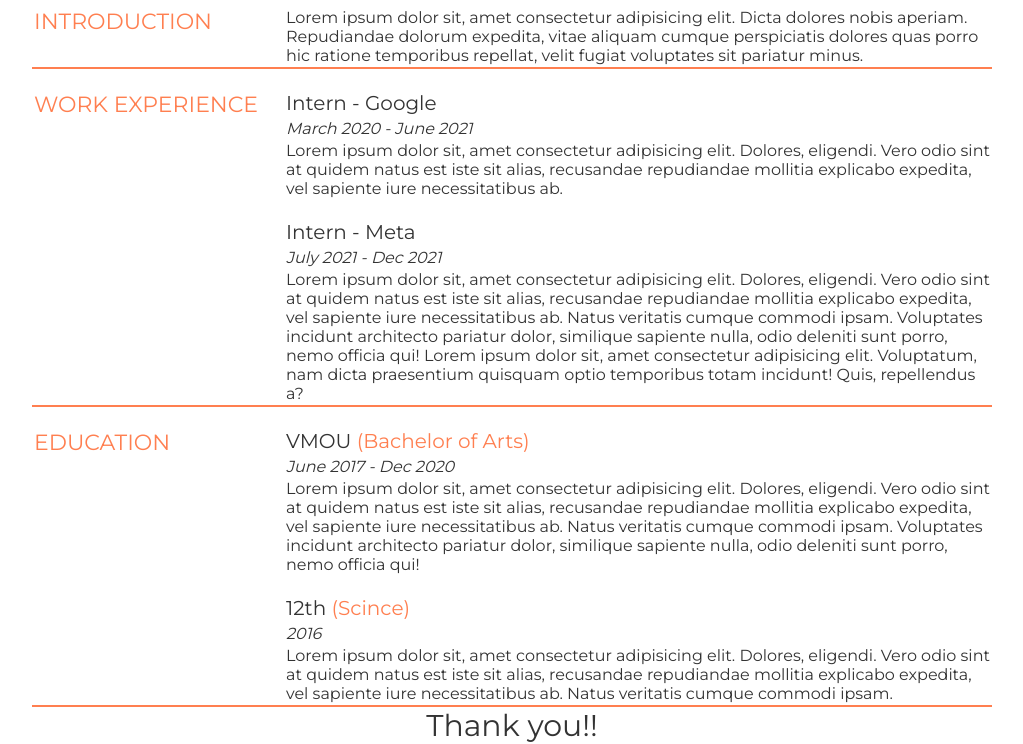
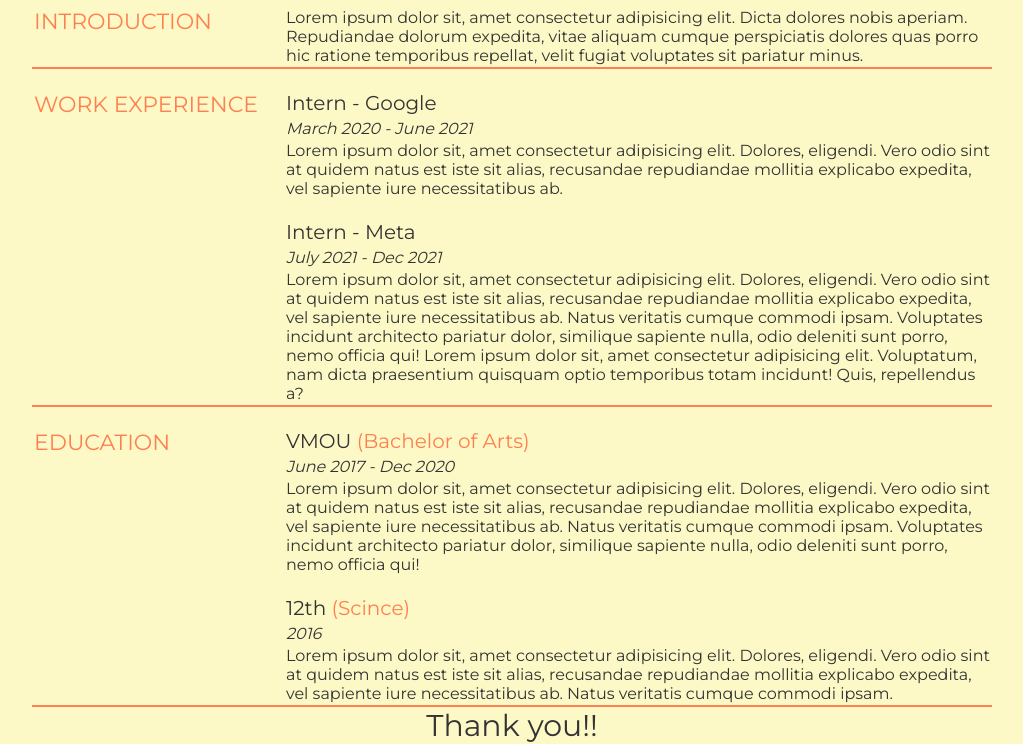
Before and after one commit to chetandabli/CV-dummy, a plain HTML site: page index.html in a window 1280 px wide. Shown: the part 190-934 px from the top of the page, without its empty margins (128-1151 px from the left). Drawn offline with Linux system fonts and the light colour scheme.

Commit message:
Update index.html
change color to #FCF9C6 for better look.

```diff
--- a/index.html
+++ b/index.html
@@ -17,6 +17,7 @@
     max-width: 75%;
     margin: auto;
     color: #333;
+    background-color: #FCF9C6;
 }
 
 .header{
```
